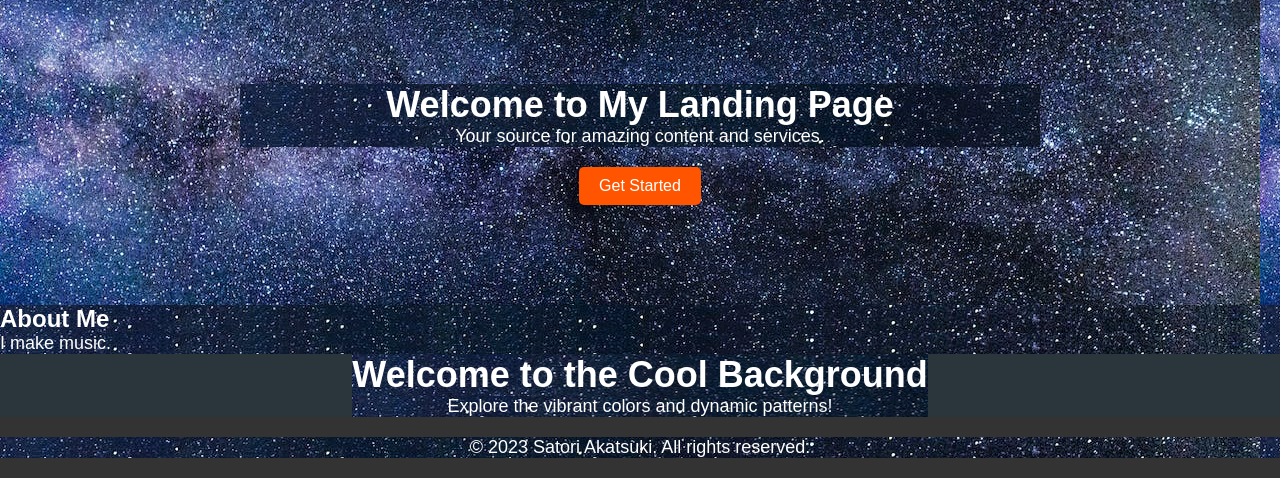
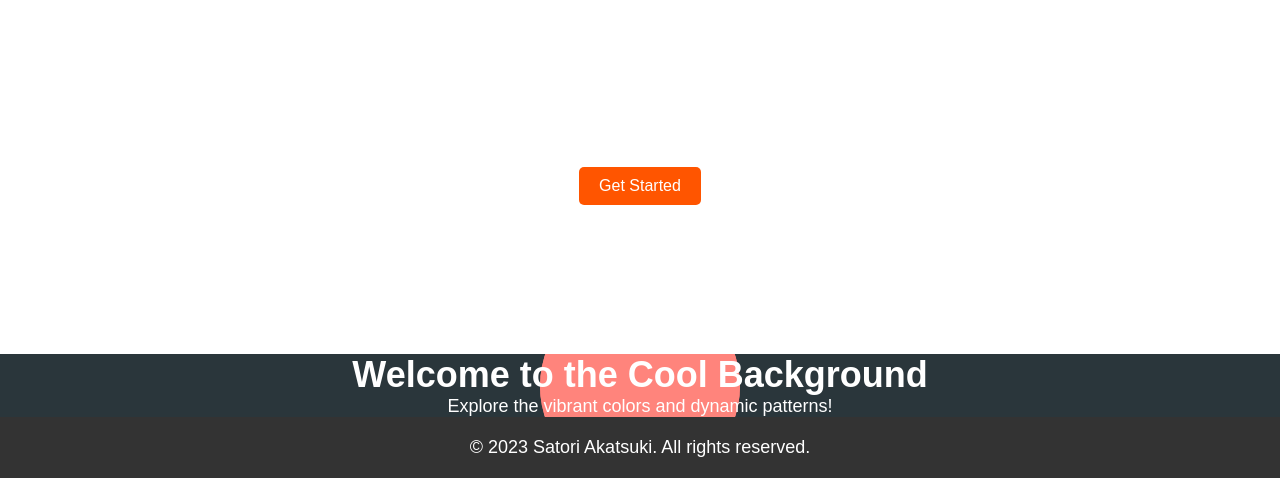
Before and after one commit to stphnfld/satoriakatsuki.github.io, a plain HTML site: page index.html in a window 1280 px wide. Shown: the part 922-1400 px from the top of the page. Drawn offline with Linux system fonts and the light colour scheme.

Commit message:
more changes

```diff
--- a/styles.css
+++ b/styles.css
@@ -2,7 +2,6 @@
 body, h1, h2, h3, p, ul, li {
     margin: 0;
     padding: 0;
-    background-image: url('milky-way-starry-sky-night-sky-star-956981.jpeg');
     color: #FFF; /* Set font color to white */
 }
 
```
